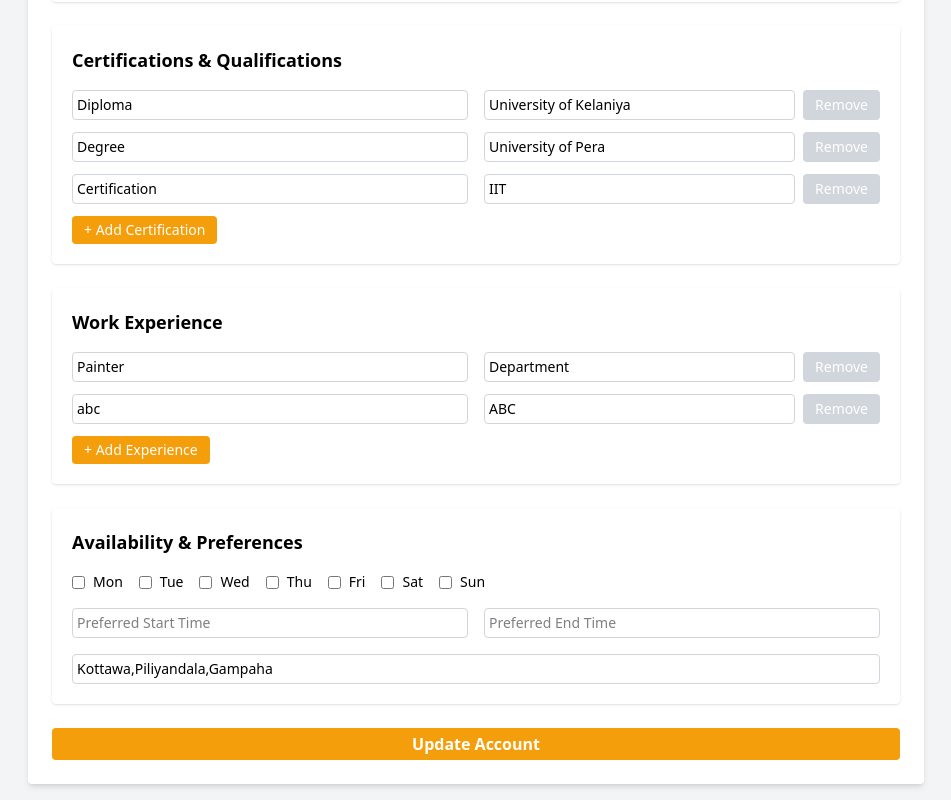
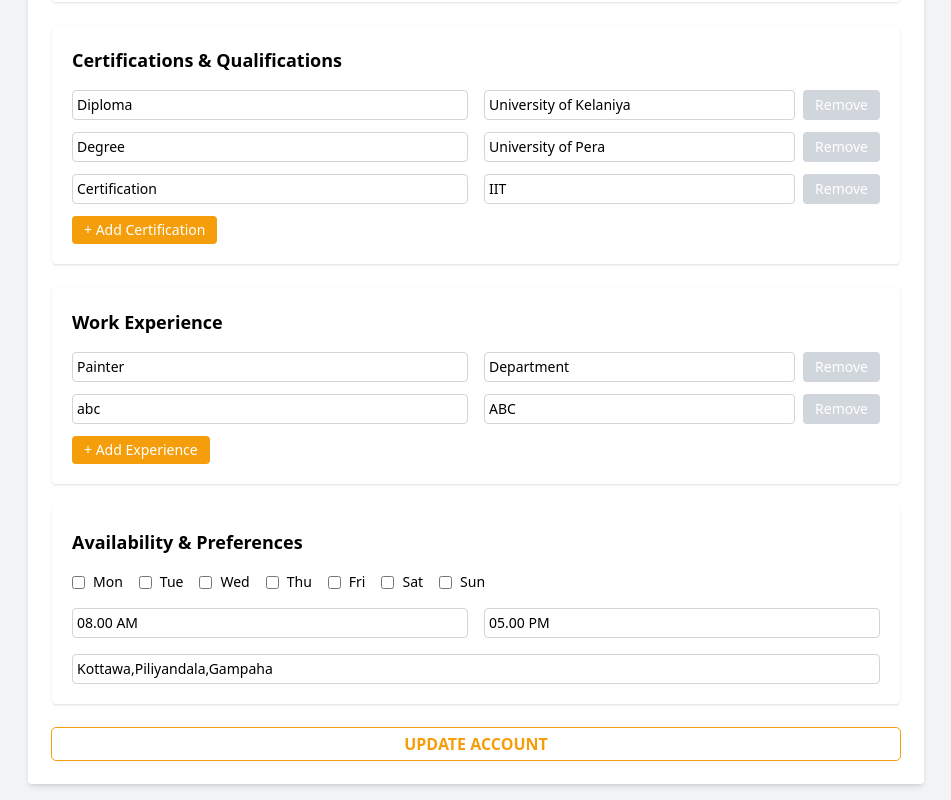
Before and after one commit to HasalKenula/WorkSure-frontend, a React (Vite) app: page /workerProfileUpdate in a window 1280 px wide. Shown: the part 368-1168 px from the top of the page, without its empty margins (164-1115 px from the left). Built offline with nearby package versions, Linux system fonts and the light colour scheme.

Commit message:
start and end time included

```diff
--- a/src/pages/WorkerProfileUpdate.jsx
+++ b/src/pages/WorkerProfileUpdate.jsx
@@ -31,11 +31,14 @@ export default function WorkerRegistration() {
                 title: 'abc', company: 'ABC'
             }
         ],
-    locations:[
-        'Kottawa','Piliyandala','Gampaha'
-    ],
-    documents: ['images.jpeg', 'icons8-location-48.png'],
+
+        locations:['Kottawa','Piliyandala','Gampaha'],
+
+        start_time: '08.00 AM',
+
+        end_time: '05.00 PM'
     };
+
 
     const [name, setName] = useState(worker.name);
     const [email, setEmail] = useState(worker.email);
@@ -43,6 +46,9 @@ export default function WorkerRegistration() {
     const [job, setJob] = useState(worker.job);
     const [address, setAddres] = useState(worker.address);
     const [id, setId] = useState(worker.nic);
+    const [stime, setStime] = useState(worker.start_time);
+    const [etime, setEtime] = useState(worker.end_time);
+
 
     // Certifications List
     const [certs, setCerts] = useState(worker.certifications);
@@ -202,8 +208,8 @@ export default function WorkerRegistration() {
                         ))}
                     </div>
                     <div className="grid grid-cols-1 md:grid-cols-2 gap-4 mt-4">
-                        <input  className="border border-gray-300 p-1 rounded text-sm focus:outline-1 focus:outline-primary" placeholder="Preferred Start Time" />
-                        <input  className="border border-gray-300 p-1 rounded text-sm focus:outline-1 focus:outline-primary" placeholder="Preferred End Time" />
+                        <input  className="border border-gray-300 p-1 rounded text-sm focus:outline-1 focus:outline-primary" placeholder="Preferred Start Time" value={stime} onChange={(e) => setStime(e.target.value)}/>
+                        <input  className="border border-gray-300 p-1 rounded text-sm focus:outline-1 focus:outline-primary" placeholder="Preferred End Time" value={etime} onChange={(e) => setEtime(e.target.value)}/>
                         <input
                             className="border border-gray-300 p-1 rounded col-span-1 md:col-span-2 text-sm focus:outline-1 focus:outline-primary"
                             placeholder="Preferred Service Location"
@@ -217,8 +223,8 @@ export default function WorkerRegistration() {
 
 
                 {/* Update Button */}
-                <button className="w-full bg-primary text-white rounded py-1 text-md font-semibold hover:outline-2 hover:outline-offset-1 hover:outline-primary">
-                    Update Account
+                <button className="w-full bg-white text-primary rounded py-1 text-md font-bold outline hover:text-white hover:bg-primary">
+                    UPDATE ACCOUNT
                 </button>
             </div>
         </div>
```
Lines whose indentation alone changed are shown as unchanged.
